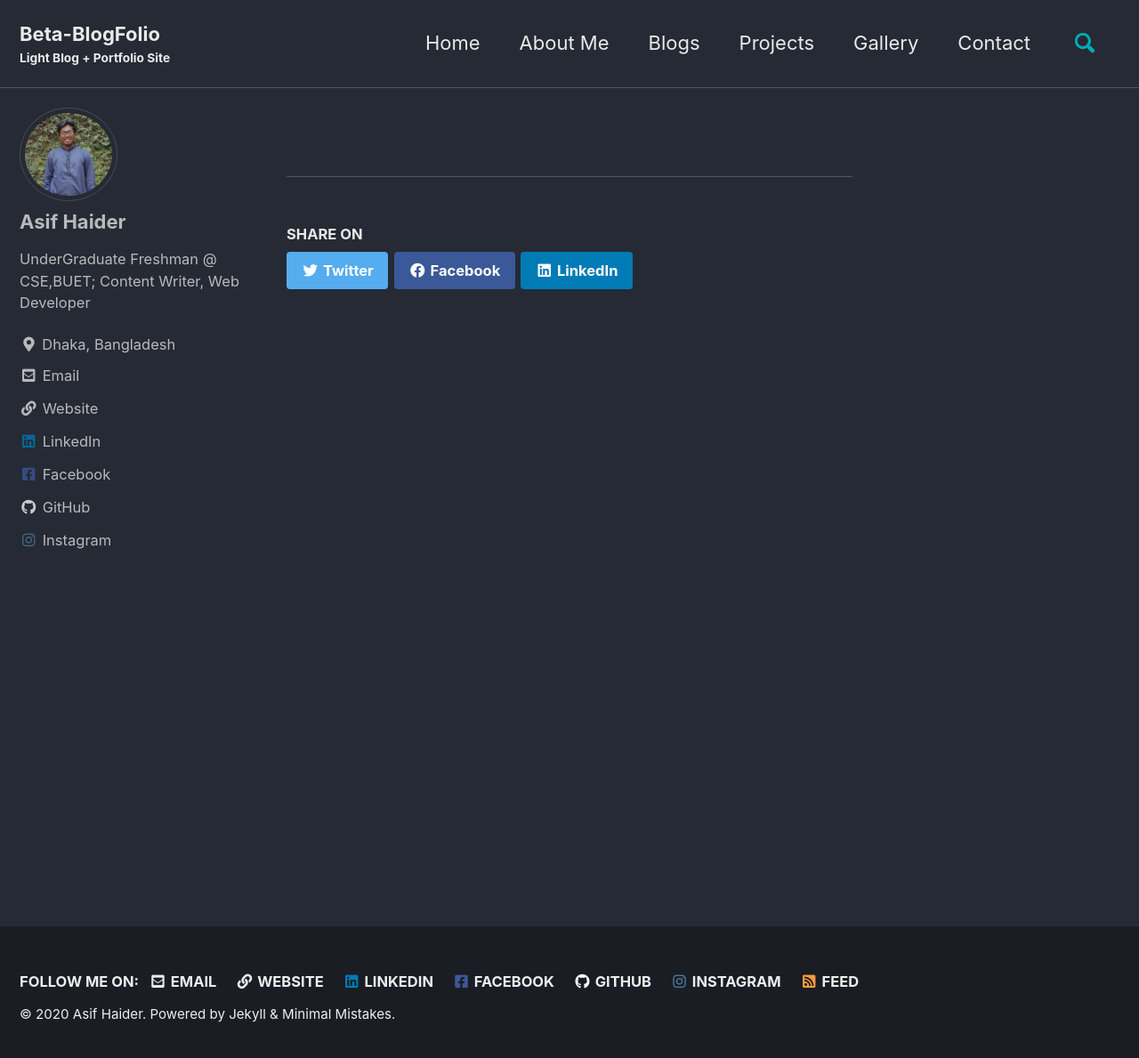
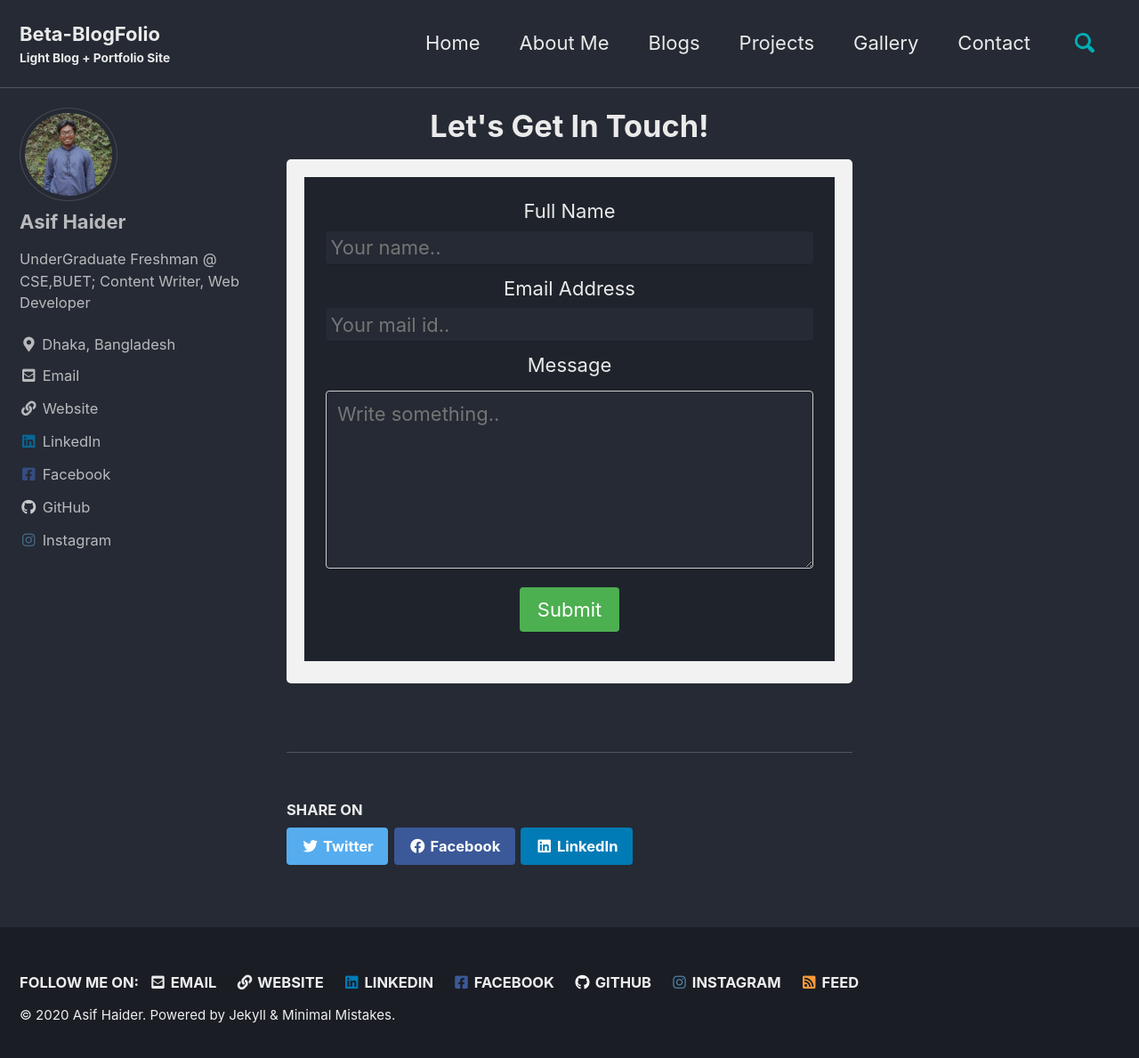
Before and after one commit to asifhaider/home, a Jekyll site: the page built from contact.html, in a window 1280 px wide and 1196 px high. Shown: the top 1189 px of the window at 89% size. Built offline with Jekyll 4.4.1, drawn with Linux system fonts in a browser that asks for light colours; cached includes are drawn as plain includes.

Commit message:
updated form

```diff
--- a/contact.html
+++ b/contact.html
@@ -3,3 +3,26 @@
 layout: single
 
 ---
+
+<body>
+
+	<h1 align="center">
+		Let's Get In Touch!
+	</h1>
+	<div align = "center" style="border-radius: 5px; background-color: #f2f2f2; padding: 20px;">
+  <form id = "fs-frm" accept-charset="utf-8" action="https://formspree.io/elhanasif8@gmail.com" method="post">
+  	<fieldset id="fs-frm-inputs">
+    <label for="fullname">Full Name</label>
+    <input type="text" id="fname" name="fullname" placeholder="Your name.." required = "">
+
+    <label for="email">Email Address</label>
+    <input type="email" id="mail" name="email" placeholder="Your mail id.." required="">
+
+    <label for="message">Message</label>
+    <textarea id="message" name="message" placeholder="Write something.." style="height:200px; width: 100%; padding: 12px; border: 1px solid #ccc; border-radius: 4px; box-sizing: border-box; margin-top: 6px; margin-bottom: 16px; resize: vertical;" required=""></textarea>
+</fieldset>
+    <input type="submit" value="Submit" style= "background-color: #4CAF50; color: white; padding: 12px 20px; border: none; border-radius: 4px; cursor: pointer;"required>
+  </form>
+</div>
+
+</body>
```
